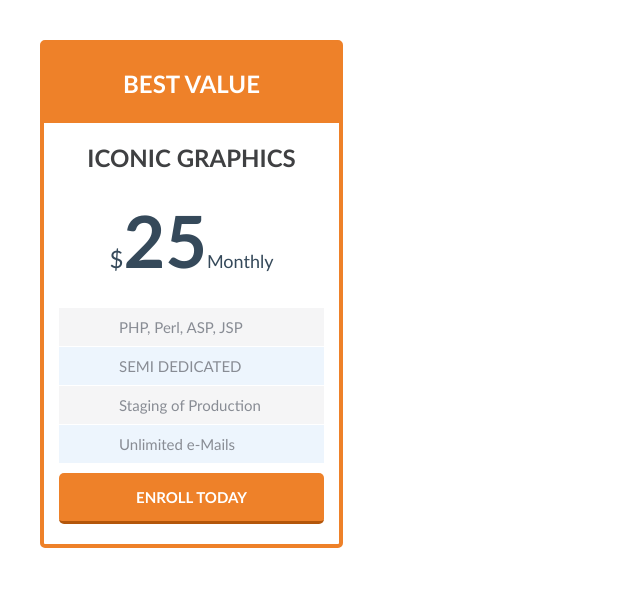
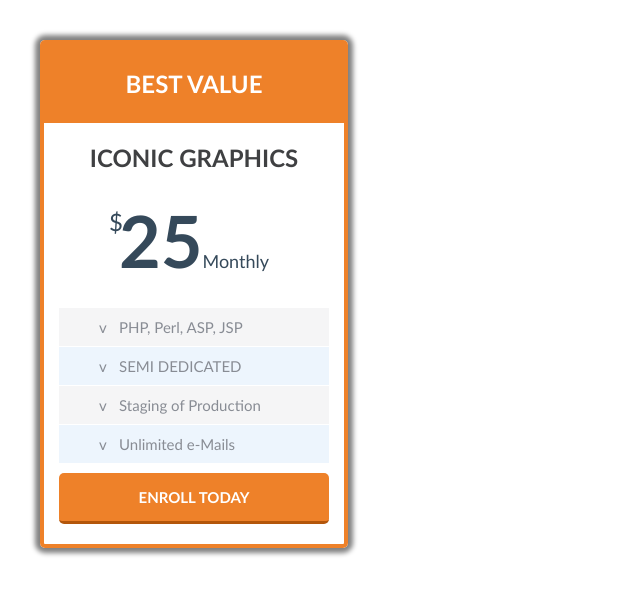
Before and after one commit to a1ex7/lesson-2015, a plain HTML site: page lesson5/task2.html in a window 1280 px wide. Shown: the whole page, without its empty margins (0-640 px from the left). Drawn offline with Linux system fonts and the light colour scheme.

Commit message:
add shadow and list bullets

```diff
--- a/lesson5/style2.css
+++ b/lesson5/style2.css
@@ -10,10 +10,11 @@ ul, li {
 }
 
 .pricing {
-	width: 295px;
+	width: 300px;
 	border: 4px solid #ee8129;
 	border-radius: 5px;
 	text-align: center;
+	box-shadow: 0 0 5px 5px gray;
 }
 
 .pricing-header {
@@ -39,10 +40,14 @@ ul, li {
 .price {
 	color: #35495a;
 	margin-bottom: 25px;
+	position: relative;
 }
 
 .price-currency {
 	font-size: 24px;
+	position: absolute;
+	margin-left: -10px;
+	margin-top: 10px;
 }
 
 .price-value {
@@ -63,6 +68,14 @@ ul, li {
 	padding: 10px 10px 10px 60px;
 	color: #888c94;
 	margin-bottom: 1px;
+	position: relative;
+}
+
+.features-item:before {
+	content: "v";
+	display: block;
+	position: absolute;
+	margin-left: -20px;
 }
 
 .features-item:nth-child(even) {
```
